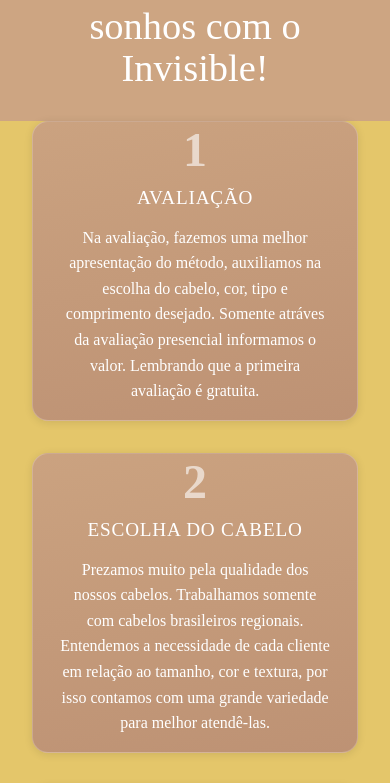
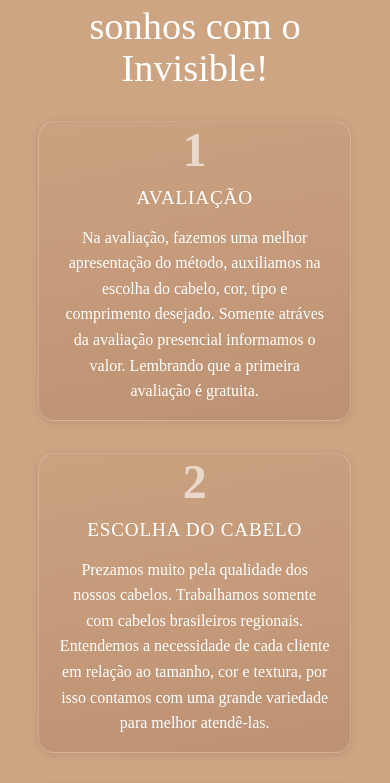
Before and after one commit to freddev7/o-meu-salao-site, a React (Create React App) app: page / in a window 390 px wide. Shown: the part 2511-3294 px from the top of the page. Built offline with nearby package versions, Linux system fonts and the light colour scheme; a web font is replaced by a local one.

Commit message:
media query and colors

```diff
--- a/src/pages/Home/styles.css
+++ b/src/pages/Home/styles.css
@@ -580,10 +580,15 @@
 
     .list_box {
         gap: 1rem;
+        padding: 0rem 6rem 6rem 6rem;
     }
 
     .title_container {
         font-size:120% ;
+    }
+
+    .item_list {
+        padding: 0rem 1.2rem 1rem 1.2rem;
     }
 
     .item_list h2 {
@@ -596,6 +601,10 @@
 
     .item_list h3 {
         font-size: 110%;
+    }
+
+    .container_box {
+        padding: 0rem 4rem 4rem 4rem;
     }
 
     .item_box {
@@ -878,7 +887,6 @@
 
     .list_box {
         gap: 2rem;
-        background-color: #e4c66a;
         display: flex;
         flex-direction: column;
         padding: 0rem 0rem 0rem 0rem;
```
